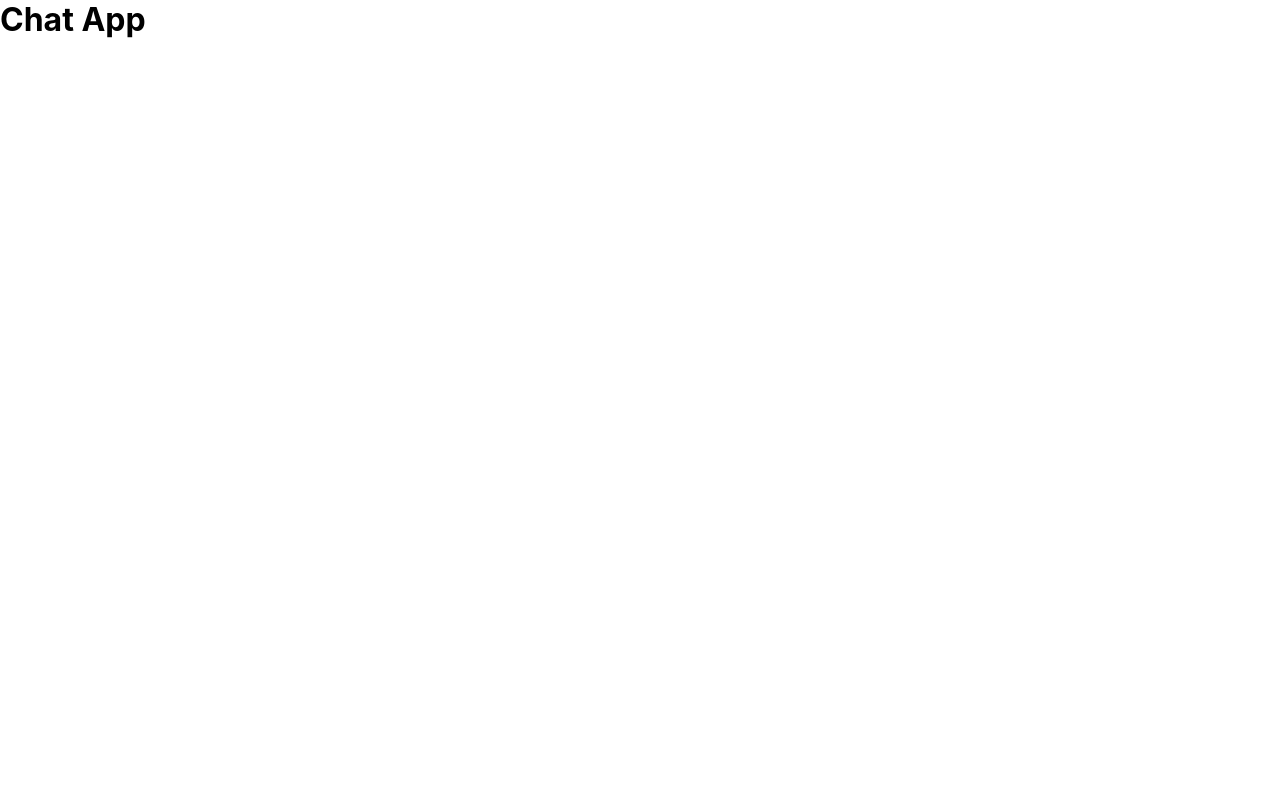
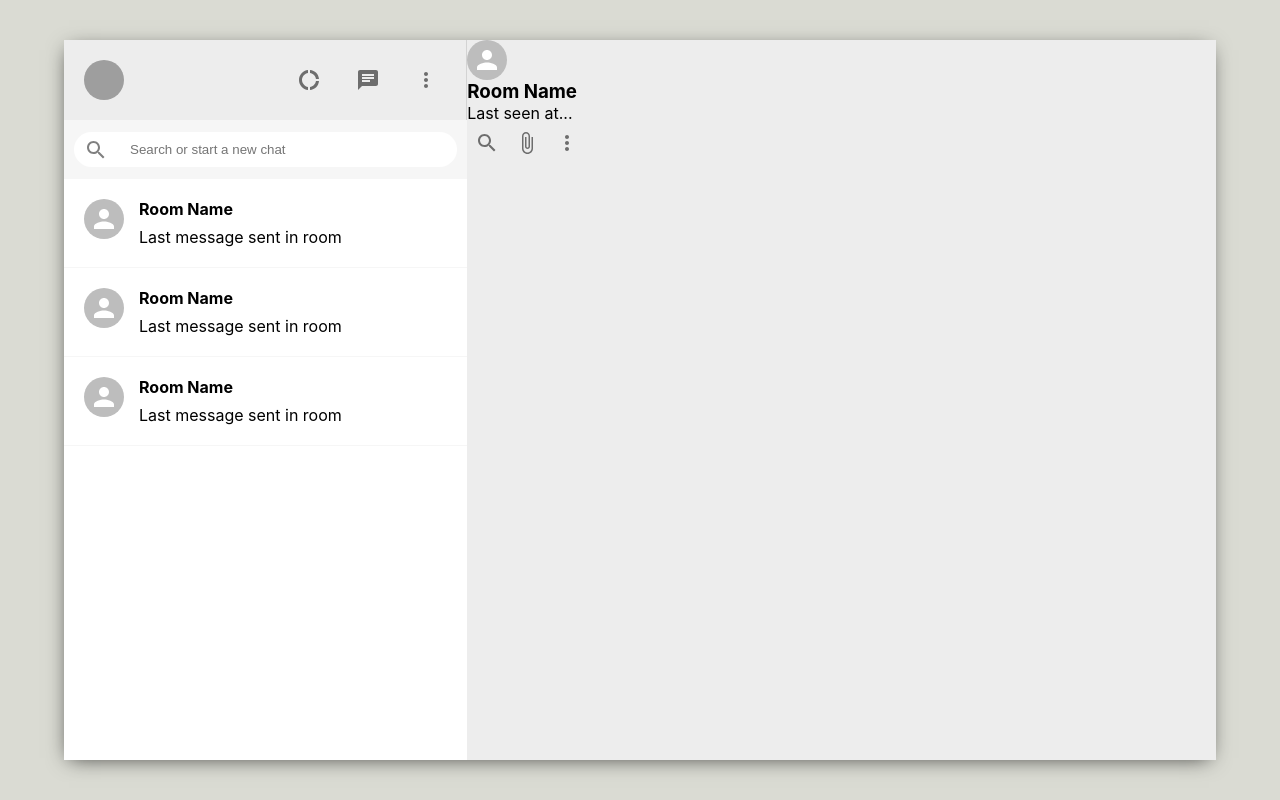
Before and after one commit to PhilKubz/mern-chat-app, a React (Create React App) app in the folder mern-chat-app/: page / in a window 1280 px wide. Built offline with nearby package versions, Linux system fonts and the light colour scheme; grey boxes are pictures that could not be loaded.

Commit message:
chat-app components added: Sidebar / SidebarChat / Chat - some styling updates

```diff
--- a/mern-chat-app/package.json
+++ b/mern-chat-app/package.json
@@ -3,6 +3,10 @@
   "version": "0.1.0",
   "private": true,
   "dependencies": {
+    "@emotion/react": "^11.11.1",
+    "@emotion/styled": "^11.11.0",
+    "@mui/icons-material": "^5.14.15",
+    "@mui/material": "^5.14.15",
     "@testing-library/jest-dom": "^5.17.0",
     "@testing-library/react": "^13.4.0",
     "@testing-library/user-event": "^13.5.0",
--- a/mern-chat-app/src/App.css
+++ b/mern-chat-app/src/App.css
@@ -1,3 +1,19 @@
 * {
   margin: 0px;
 }
+
+
+.app {
+  display: grid;
+  place-items: center;
+  height: 100vh;
+  background-color: #dadbd3;
+}
+
+.appBody {
+  display: flex;
+  background-color: #ededed;
+  height:90vh;
+  width: 90vw;
+  box-shadow: -1px 4px 20px -6px rgba(0, 0, 0, 0.75);
+}
--- a/mern-chat-app/src/App.js
+++ b/mern-chat-app/src/App.js
@@ -1,13 +1,15 @@
+import React from 'react';
 import './App.css';
+import Sidebar from './Components/Sidebar/Sidebar';
+import Chat from './Components/Chat/Chat';
 
 function App() {
   return (
     <div className="app">
-      <h1>Chat App</h1>
-
-      {/* Sidebar */}
-      {/* Chat */}
-
+      <div className="appBody">
+      <Sidebar />
+      <Chat />
+      </div>
     </div>
   );
 }
--- a/mern-chat-app/src/Components/Chat/Chat.css
+++ b/mern-chat-app/src/Components/Chat/Chat.css
@@ -0,0 +1,5 @@
+.chat {
+    display: flex;
+    flex-direction: column;
+    flex: 0.65;
+}
--- a/mern-chat-app/src/Components/Chat/Chat.jsx
+++ b/mern-chat-app/src/Components/Chat/Chat.jsx
@@ -1,9 +1,38 @@
 import React from 'react';
 import './Chat.css';
+import IconButton from '@mui/material/IconButton';
+import { Avatar } from '@mui/material';
+import SearchOutlinedIcon from '@mui/icons-material/SearchOutlined';
+import MoreVertIcon from '@mui/icons-material/MoreVert';
+import AttachFileIcon from '@mui/icons-material/AttachFile';
 
 function Chat() {
   return (
-    <div className="sidebar">
+    <div className="chat">
+        <div className='chatHeader'>
+            <Avatar />
+
+            <div className='chatHeaderInfo'>
+                <h3>Room Name</h3>
+                <p>Last seen at...</p>
+            </div>
+
+            <div className='chatHeaderRight'>
+             <IconButton>
+               <SearchOutlinedIcon />
+             </IconButton>
+             <IconButton>
+               <AttachFileIcon />
+             </IconButton>
+             <IconButton>
+               <MoreVertIcon />
+             </IconButton>
+
+
+            </div>
+
+
+        </div>
     </div>
   )
 }
--- a/mern-chat-app/src/Components/Sidebar/Sidebar.css
+++ b/mern-chat-app/src/Components/Sidebar/Sidebar.css
@@ -0,0 +1,57 @@
+.sidebar {
+    display: flex;
+    flex-direction: column;
+    flex: 0.35;
+}
+
+.sidebarHeader {
+    display: flex;
+    justify-content: space-between;
+    padding: 20px;
+    border-right: 1px solid lightgray;
+}
+
+.sidebarHeaderRight {
+    display: flex;
+    align-items: center;
+    justify-content: space-between;
+    min-width: 10vw;
+}
+
+.sidebarHeaderRight .MuiSvgIcon-root {
+    margin-right: 2vw;
+    font-size: 24px !important;
+}
+
+.sidebarSearch {
+    display: flex;
+    align-items: center;
+    background-color: #f6f6f6;
+    height: 39px;
+    padding: 10px;
+}
+
+.sidebarSearchContainer {
+    display: flex;
+    align-items: center;
+    background-color: white;
+    height: 35px;
+    width: 100%;
+    border-radius: 20px;
+}
+
+.sidebarSearchContainer .MuiSvgIcon-root {
+    color: gray;
+    padding: 10px;
+}
+
+.sidebarSearchContainer input {
+    border: none;
+    outline-width: 0;
+    margin-left: 10px;
+}
+
+.sidebarChats {
+    flex: 1;
+    background-color: white;
+}
--- a/mern-chat-app/src/Components/Sidebar/Sidebar.jsx
+++ b/mern-chat-app/src/Components/Sidebar/Sidebar.jsx
@@ -1,9 +1,46 @@
 import React from 'react';
 import './Sidebar.css';
+import IconButton from '@mui/material/IconButton';
+import Avatar from '@mui/material/Avatar';
+import DonutLargeIcon from '@mui/icons-material/DonutLarge';
+import ChatIcon from '@mui/icons-material/Chat';
+import MoreVertIcon from '@mui/icons-material/MoreVert';
+import SearchOutlinedIcon from '@mui/icons-material/SearchOutlined';
+import SidebarChat from '../SidebarChat/SidebarChat';
+
 
 function Sidebar() {
   return (
-    <div>Sidebar</div>
+    <div className='sidebar'>
+      <div className='sidebarHeader'>
+        <Avatar src="https://avatars.githubusercontent.com/u/122698773?v=4"/>
+        <div className='sidebarHeaderRight'>
+        </div>
+          <IconButton>
+            <DonutLargeIcon />
+          </IconButton>
+          <IconButton>
+            <ChatIcon />
+          </IconButton>
+          <IconButton>
+            <MoreVertIcon />
+          </IconButton>
+      </div>
+      <div className='sidebarSearch'>
+        <div className='sidebarSearchContainer'>
+          <SearchOutlinedIcon />
+          <input placeholder='Search or start a new chat' type='text' />
+        </div>
+      </div>
+
+      <div className='sidebarChats'>
+        <SidebarChat />
+        <SidebarChat />
+        <SidebarChat />
+      </div>
+
+
+    </div>
   )
 }
 
--- /dev/null
+++ b/mern-chat-app/src/Components/SidebarChat/SidebarChat.css
@@ -0,0 +1,19 @@
+.sidebarChat {
+    display: flex;
+    padding: 20px;
+    cursor: pointer;
+    border-bottom: 1px solid #f6f6f6;
+}
+
+.sidebarChat:Hover {
+    background-color: #ebebeb;
+}
+
+.sidebarChatInfo {
+    margin-left: 15px;
+}
+
+.sidebarChatInfo h2 {
+    font-size: 16px;
+    margin-bottom: 8px;
+}
--- /dev/null
+++ b/mern-chat-app/src/Components/SidebarChat/SidebarChat.jsx
@@ -0,0 +1,17 @@
+import React from 'react';
+import './SidebarChat.css';
+import { Avatar } from '@mui/material';
+
+function SidebarChat() {
+  return (
+    <div className='sidebarChat'>
+        <Avatar />
+        <div className='sidebarChatInfo'>
+            <h2>Room Name</h2>
+            <p>Last message sent in room</p>
+        </div>
+    </div>
+  )
+}
+
+export default SidebarChat
```
Also changed, not shown: 1 other file (tests, documents, lock files or other folders).
